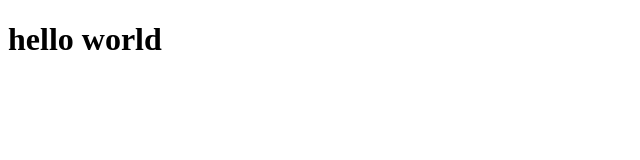
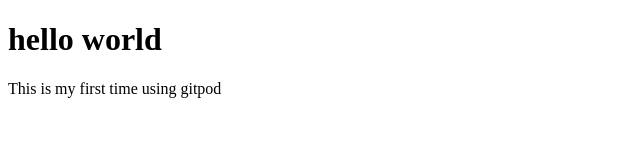
Before and after one commit to DanielEdeki/Test, a plain HTML site: page index.html in a window 1280 px wide. Shown: the whole page, without its empty margins (0-640 px from the left). Drawn offline with Linux system fonts and the light colour scheme.

Commit message:
added paragraph

```diff
--- a/index.html
+++ b/index.html
@@ -7,5 +7,6 @@
     </head>
     <body>
         <h1>hello world</h1>
+        <p> This is my first time using gitpod</p>
     </body>
 </html>
```
